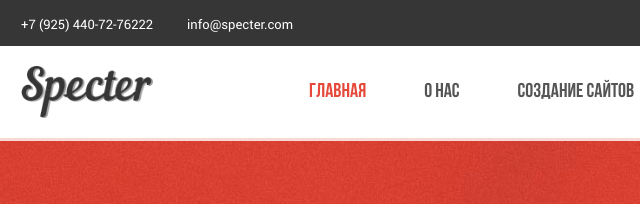
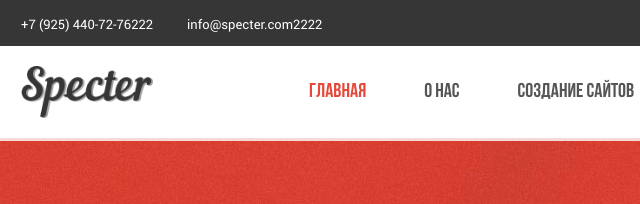
Before and after one commit to MosolovAO/Test, a website: page app/index.html in a window 1280 px wide. Shown: the top 204 px of the page, 49-689 px from the left. Drawn offline with Linux system fonts and the light colour scheme; files whose address does not match are found by name; a web font is replaced by a local one.

Commit message:
test 5 status

```diff
--- a/app/index.html
+++ b/app/index.html
@@ -49,7 +49,7 @@
 				<div class="col-md-8">
 					<ul class="top__line-info">
 						<li><a href="#">+7 (925) 440-72-76222</a> </li>
-						<li><a href="#">info@specter.com</a></li>
+						<li><a href="#">info@specter.com2222</a></li>
 					</ul>
 				</div>
 				<div class="col-md-4">
```
